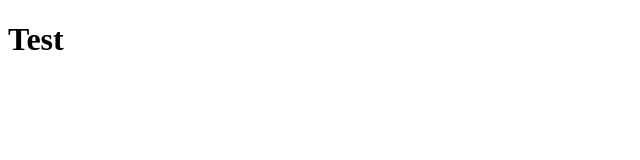
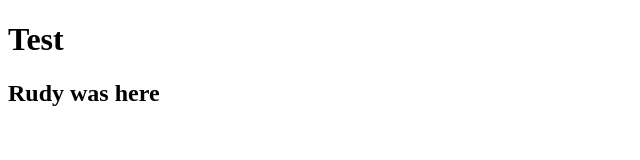
Before and after one commit to cmamberson/git_exercise8917, a plain HTML site: page index.html in a window 1280 px wide. Shown: the whole page, without its empty margins (0-640 px from the left). Drawn offline with Linux system fonts and the light colour scheme.

Commit message:
initial commit

```diff
--- a/index.html
+++ b/index.html
@@ -6,5 +6,6 @@
   </head>
   <body>
 <h1>Test</h1>
+<h2>Rudy was here</h2>
   </body>
 </html>
```
